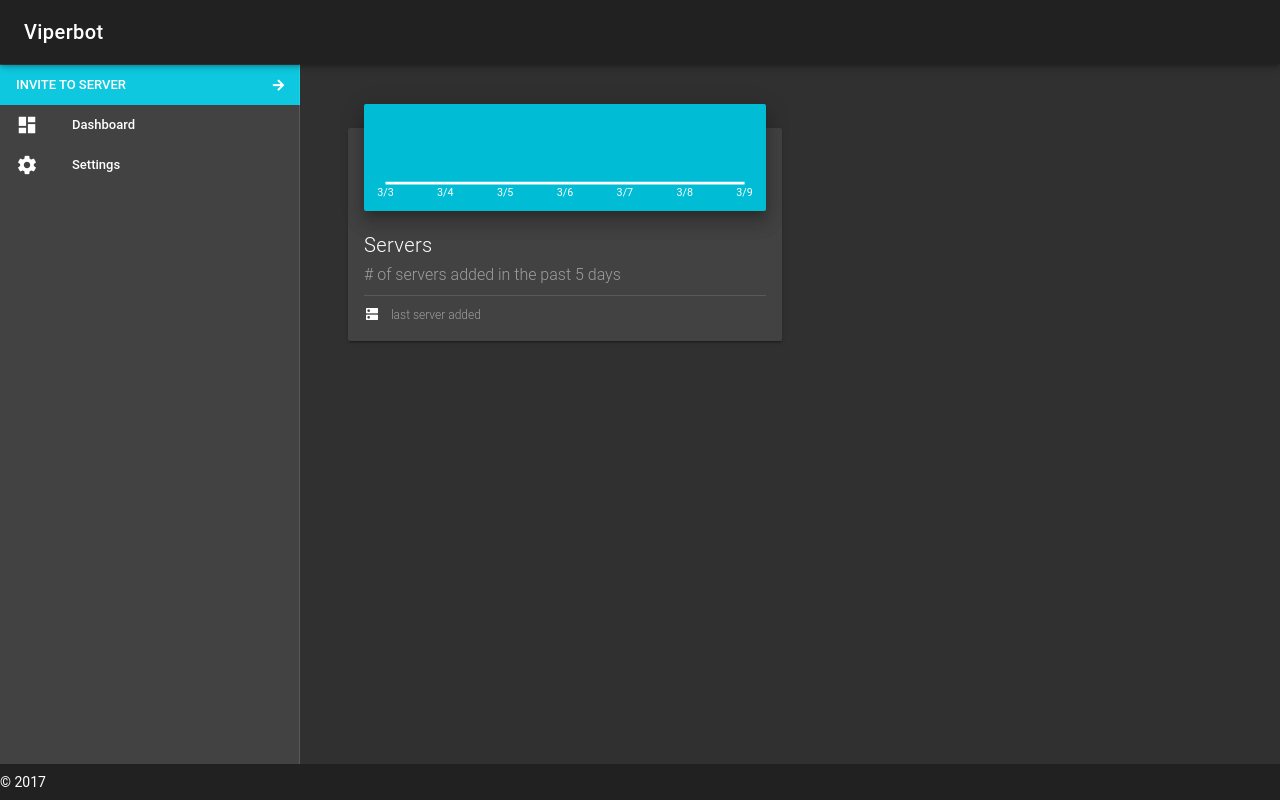
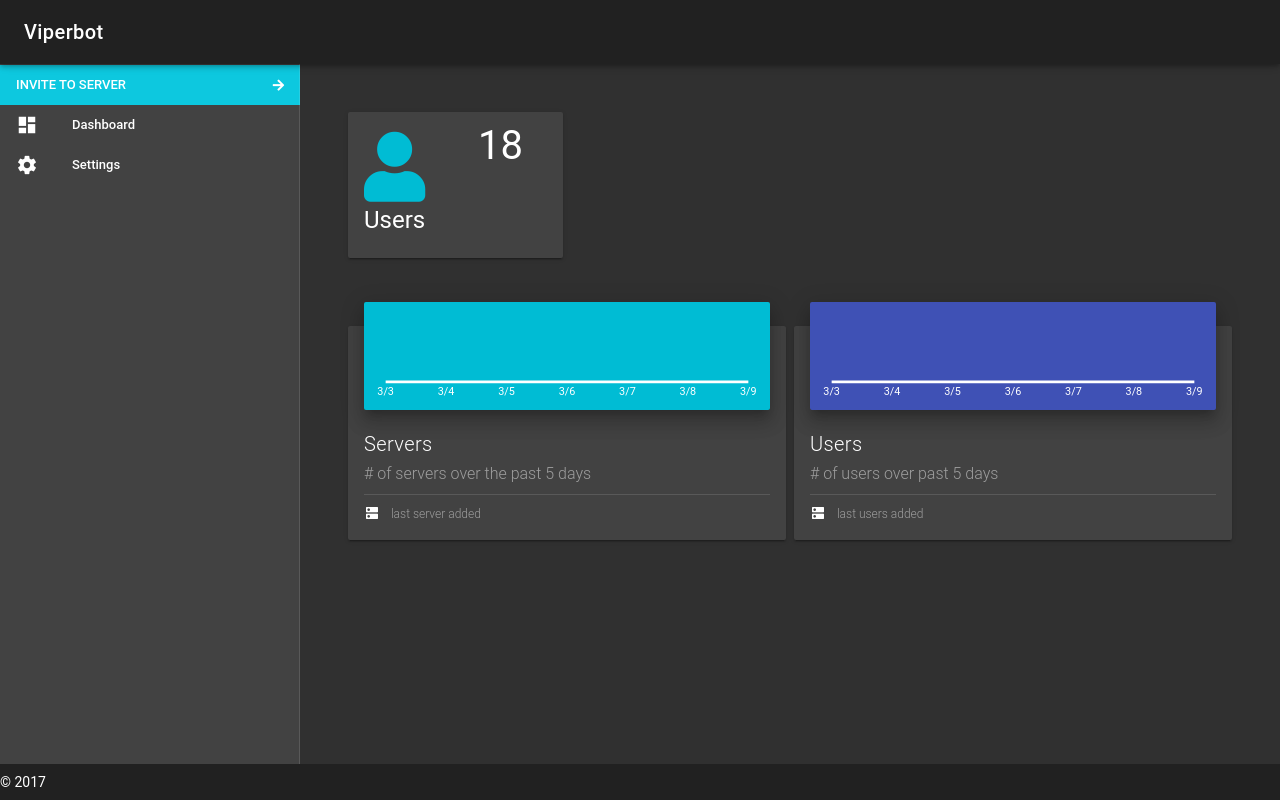
Before and after one commit to ServNX/ViperBot, a Vue app: page /dashboard in a window 1280 px wide. Built offline with nearby package versions, Linux system fonts and the light colour scheme; no server answers; sample sign-in values are in the browser's storage.

Commit message:
WIP Dashboard cards

```diff
--- a/src/components/Statistics.vue
+++ b/src/components/Statistics.vue
@@ -1,13 +1,46 @@
 <template>
-  <v-container grid-list-lg>
-    <v-layout wrap>
+  <v-container grid-list-md>
+    <v-layout row mb-5>
+      <v-flex xs3>
+        <v-card class="white--text">
+          <v-layout row>
+            <v-flex xs7>
+              <v-card-text>
+                <div>
+                  <i class="fa fa-user fa-5x cyan--text"></i>
+                </div>
+                <div style="font-size: 24px">
+                  Users
+                </div>
+              </v-card-text>
+            </v-flex>
+            <v-flex xs5>
+              <span style="font-size: 40px">18</span>
+            </v-flex>
+          </v-layout>
+        </v-card>
+      </v-flex>
 
+      <v-flex xs3>
+
+      </v-flex>
+
+      <v-flex xs3>
+
+      </v-flex>
+
+      <v-flex xs3>
+
+      </v-flex>
+    </v-layout>
+
+    <v-layout row>
       <v-flex xs6>
         <StatCard
           :labels="servers.labels"
           :values="servers.values"
           title="Servers"
-          desc="# of servers added in the past 5 days"
+          desc="# of servers over the past 5 days"
         >
           <div slot="footer">
             <v-icon class="mr-2" small>
@@ -21,13 +54,23 @@
       </v-flex>
 
       <v-flex xs6>
-
+        <StatCard
+          :labels="servers.labels"
+          :values="servers.values"
+          title="Users"
+          desc="# of users over past 5 days"
+          color="indigo"
+        >
+          <div slot="footer">
+            <v-icon class="mr-2" small>
+              dns
+            </v-icon>
+            <span class="caption grey--text font-weight-light">
+              last users added {{servers.last}}
+            </span>
+          </div>
+        </StatCard>
       </v-flex>
-
-      <v-flex xs12>
-
-      </v-flex>
-
     </v-layout>
   </v-container>
 </template>
```
